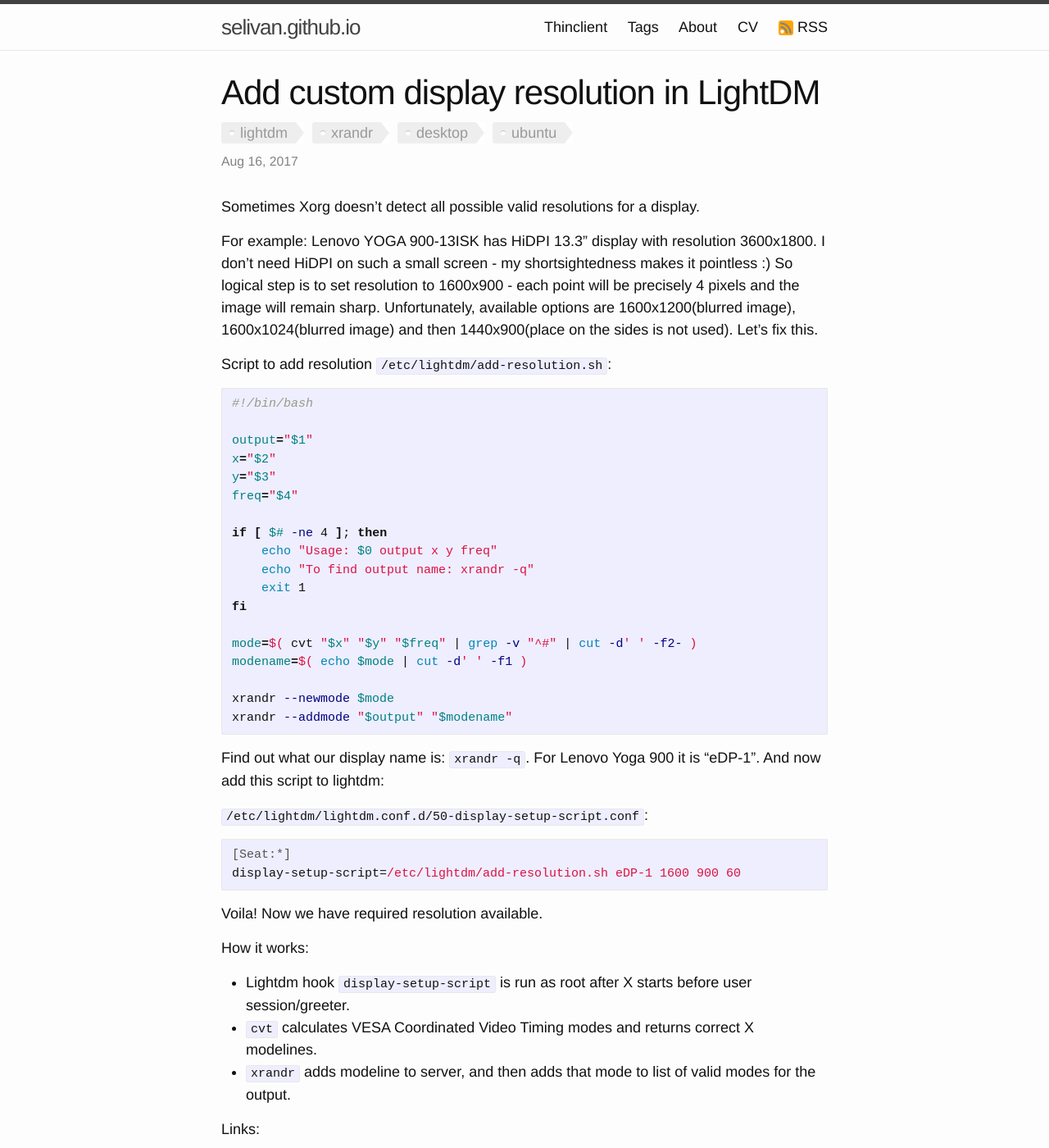
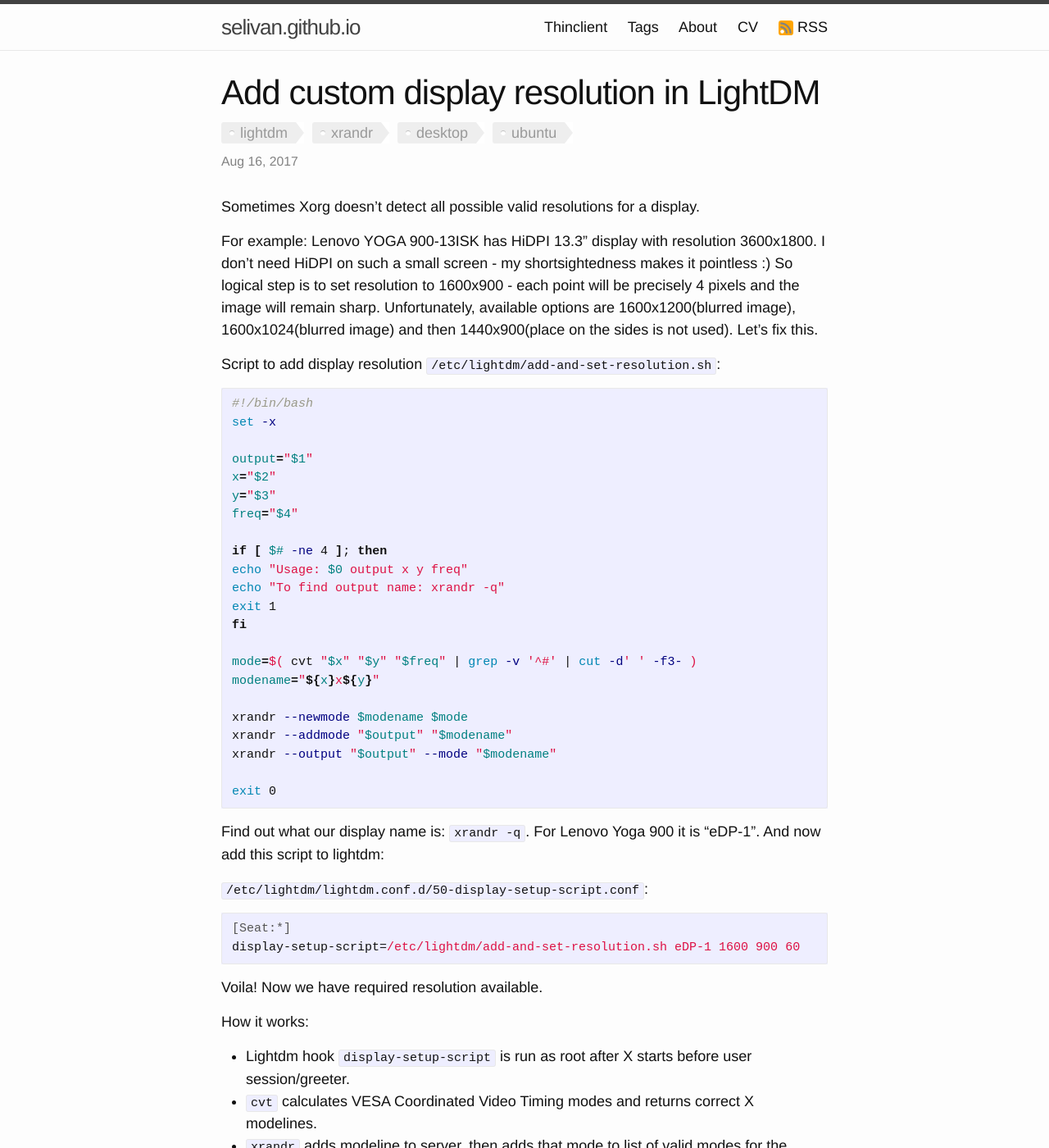
Before and after one commit to selivan/selivan.github.io, a Jekyll site: the page built from _posts/2017-08-16-lightdm-add-custom-display-resolution.md, in a window 1280 px wide and 1400 px high. Shown: the whole window at 82% size. Built offline with Jekyll 4.4.1, drawn with Linux system fonts in a browser that asks for light colours; comment, search, counter and statistics services are not loaded; some of the changed text lies outside the part shown.

Commit message:
Update 2017-08-16-lightdm-add-custom-display-resolution.md

````diff
--- a/_posts/2017-08-16-lightdm-add-custom-display-resolution.md
+++ b/_posts/2017-08-16-lightdm-add-custom-display-resolution.md
@@ -8,10 +8,11 @@ Sometimes Xorg doesn't detect all possible valid resolutions for a display.
 
 For example: Lenovo YOGA 900-13ISK has HiDPI 13.3" display with resolution 3600x1800. I don't need HiDPI on such a small screen - my shortsightedness makes it pointless :) So logical step is to set resolution to 1600x900 - each point will be precisely 4 pixels and the image will remain sharp. Unfortunately, available options are 1600x1200(blurred image), 1600x1024(blurred image) and then 1440x900(place on the sides is not used). Let's fix this.
 
-Script to add resolution `/etc/lightdm/add-resolution.sh`:
+Script to add display resolution `/etc/lightdm/add-and-set-resolution.sh`:
 
 ```bash
 #!/bin/bash
+set -x
 
 output="$1"
 x="$2"
@@ -19,16 +20,19 @@ y="$3"
 freq="$4"
 
 if [ $# -ne 4 ]; then
-    echo "Usage: $0 output x y freq"
-    echo "To find output name: xrandr -q"
-    exit 1
+echo "Usage: $0 output x y freq"
+echo "To find output name: xrandr -q"
+exit 1
 fi
 
-mode=$( cvt "$x" "$y" "$freq" | grep -v "^#" | cut -d' ' -f2- )
-modename=$( echo $mode | cut -d' ' -f1 )
+mode=$( cvt "$x" "$y" "$freq" | grep -v '^#' | cut -d' ' -f3- )
+modename="${x}x${y}"
 
-xrandr --newmode $mode
+xrandr --newmode $modename $mode
 xrandr --addmode "$output" "$modename"
+xrandr --output "$output" --mode "$modename"
+
+exit 0
 ```
 
 Find out what our display name is: `xrandr -q`. For Lenovo Yoga 900 it is "eDP-1". And now add this script to lightdm:
@@ -37,7 +41,7 @@ Find out what our display name is: `xrandr -q`. For Lenovo Yoga 900 it is "eDP-1
 
 ```ini
 [Seat:*]
-display-setup-script=/etc/lightdm/add-resolution.sh eDP-1 1600 900 60
+display-setup-script=/etc/lightdm/add-and-set-resolution.sh eDP-1 1600 900 60
 ```
 
 Voila! Now we have required resolution available.
````
Also changed, not shown: other parts of _posts/2017-08-16-lightdm-add-custom-display-resolution.md (+1 -1 lines).
